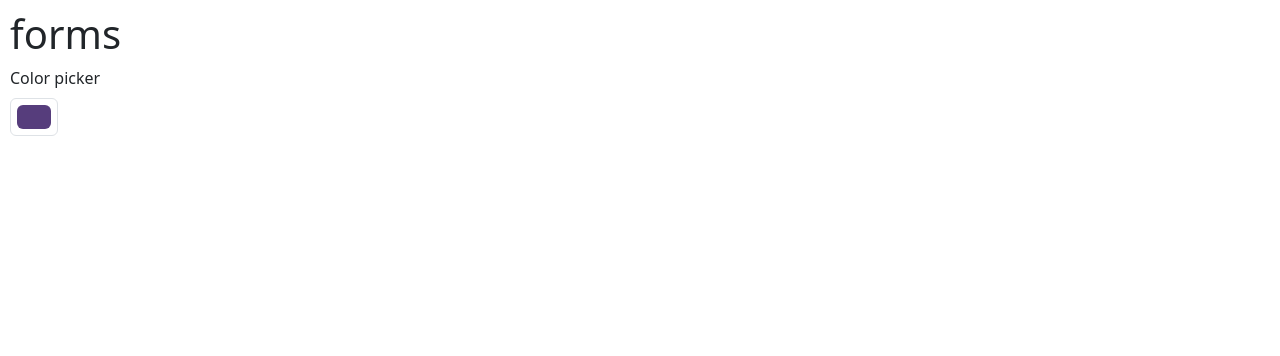
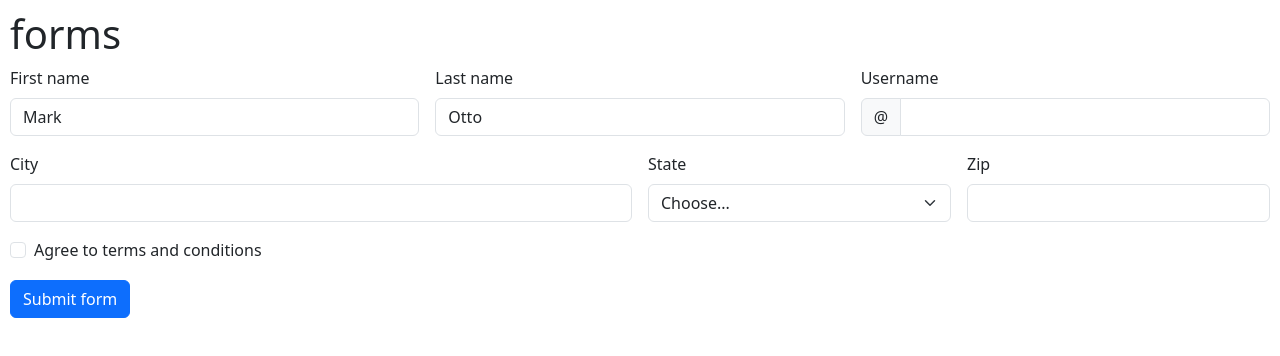
Before and after one commit to zahirullah2099/Bootstrap, a plain HTML site: page 2-forms.html in a window 1280 px wide. Drawn offline with nearby package versions, Linux system fonts and the light colour scheme.

Commit message:
done with forms
done with forms

```diff
--- a/2-forms.html
+++ b/2-forms.html
@@ -10,7 +10,71 @@
 </head>
 <body>
  <h1>forms</h1>
-
- <label for="exampleColorInput" class="form-label">Color picker</label>
- <input type="color" class="form-control form-control-color" id="exampleColorInput" value="#563d7c" title="Choose your color">
+<!-- gutter. space between the columns -->
+<!-- novalidate. mean that some validatin is applied to the form -->
+<form class="row g-3 needs-validation" novalidate>
+    <div class="col-md-4">
+      <label for="validationCustom01" class="form-label">First name</label>
+      <input type="text" class="form-control" id="validationCustom01" value="Mark" required>
+      <div class="valid-feedback">
+        Looks good!
+      </div>
+    </div>
+    <div class="col-md-4">
+      <label for="validationCustom02" class="form-label">Last name</label>
+      <input type="text" class="form-control" id="validationCustom02" value="Otto" required>
+      <div class="valid-feedback">
+        Looks good!
+      </div>
+    </div>
+    <div class="col-md-4">
+      <label for="validationCustomUsername" class="form-label">Username</label>
+      <div class="input-group has-validation">
+        <span class="input-group-text" id="inputGroupPrepend">@</span>
+        <input type="text" class="form-control" id="validationCustomUsername" aria-describedby="inputGroupPrepend" required>
+        <div class="invalid-feedback">
+          Please choose a username.
+        </div>
+      </div>
+    </div>
+    <div class="col-md-6">
+      <label for="validationCustom03" class="form-label">City</label>
+      <input type="text" class="form-control" id="validationCustom03" required>
+      <div class="invalid-feedback">
+        Please provide a valid city.
+      </div>
+    </div>
+    <div class="col-md-3">
+      <label for="validationCustom04" class="form-label">State</label>
+      <select class="form-select" id="validationCustom04" required>
+        <option selected disabled value="">Choose...</option>
+        <option>...</option>
+      </select>
+      <div class="invalid-feedback">
+        Please select a valid state.
+      </div>
+    </div>
+    <div class="col-md-3">
+      <label for="validationCustom05" class="form-label">Zip</label>
+      <input type="text" class="form-control" id="validationCustom05" required>
+      <div class="invalid-feedback">
+        Please provide a valid zip.
+      </div>
+    </div>
+    <div class="col-12">
+      <div class="form-check">
+        <input class="form-check-input" type="checkbox" value="" id="invalidCheck" required>
+        <label class="form-check-label" for="invalidCheck">
+          Agree to terms and conditions
+        </label>
+        <div class="invalid-feedback">
+          You must agree before submitting.
+        </div>
+      </div>
+    </div>
+    <div class="col-12">
+      <button class="btn btn-primary" type="submit">Submit form</button>
+    </div>
+  </form>
+</body>
 </html>
```
